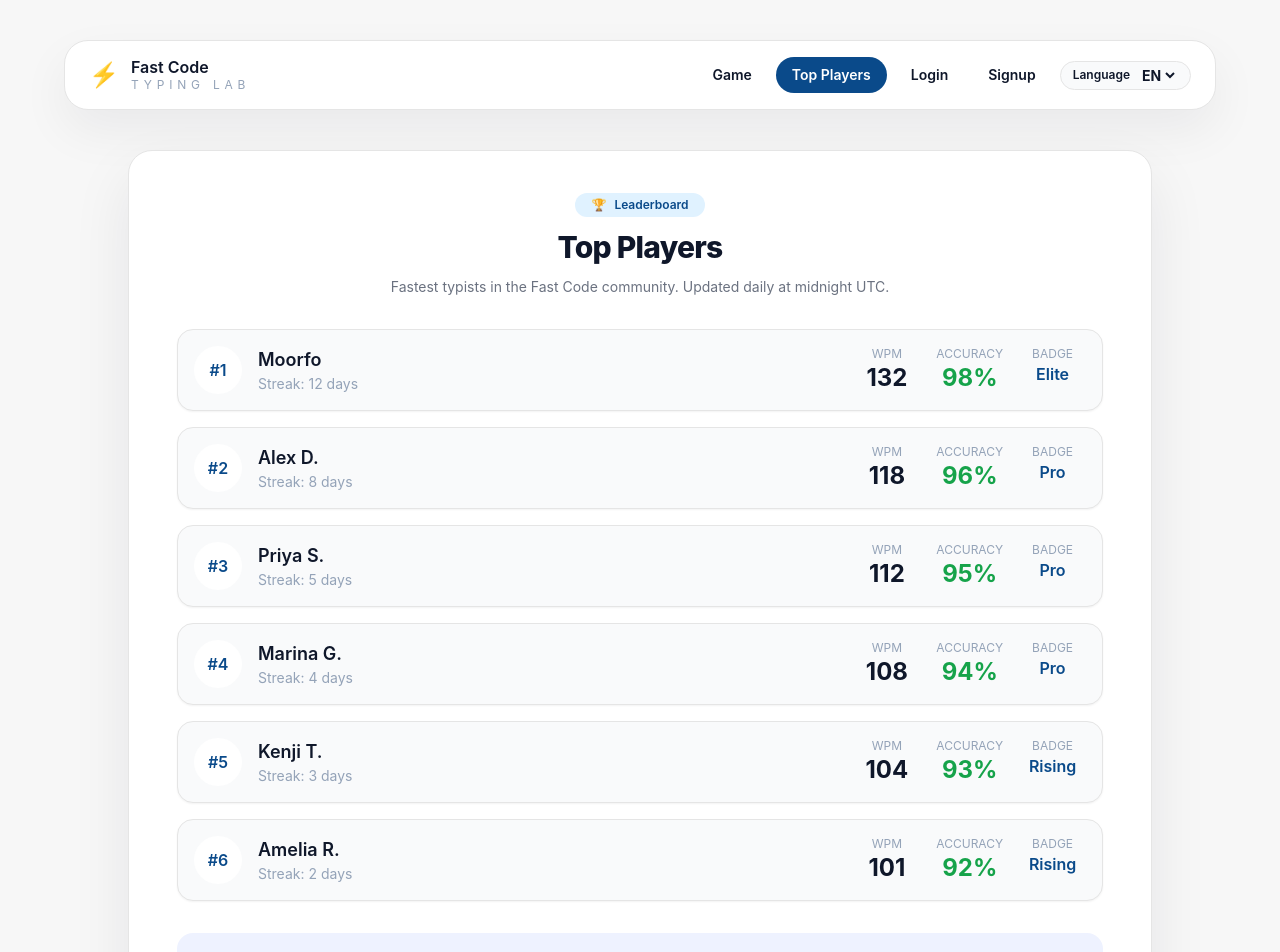
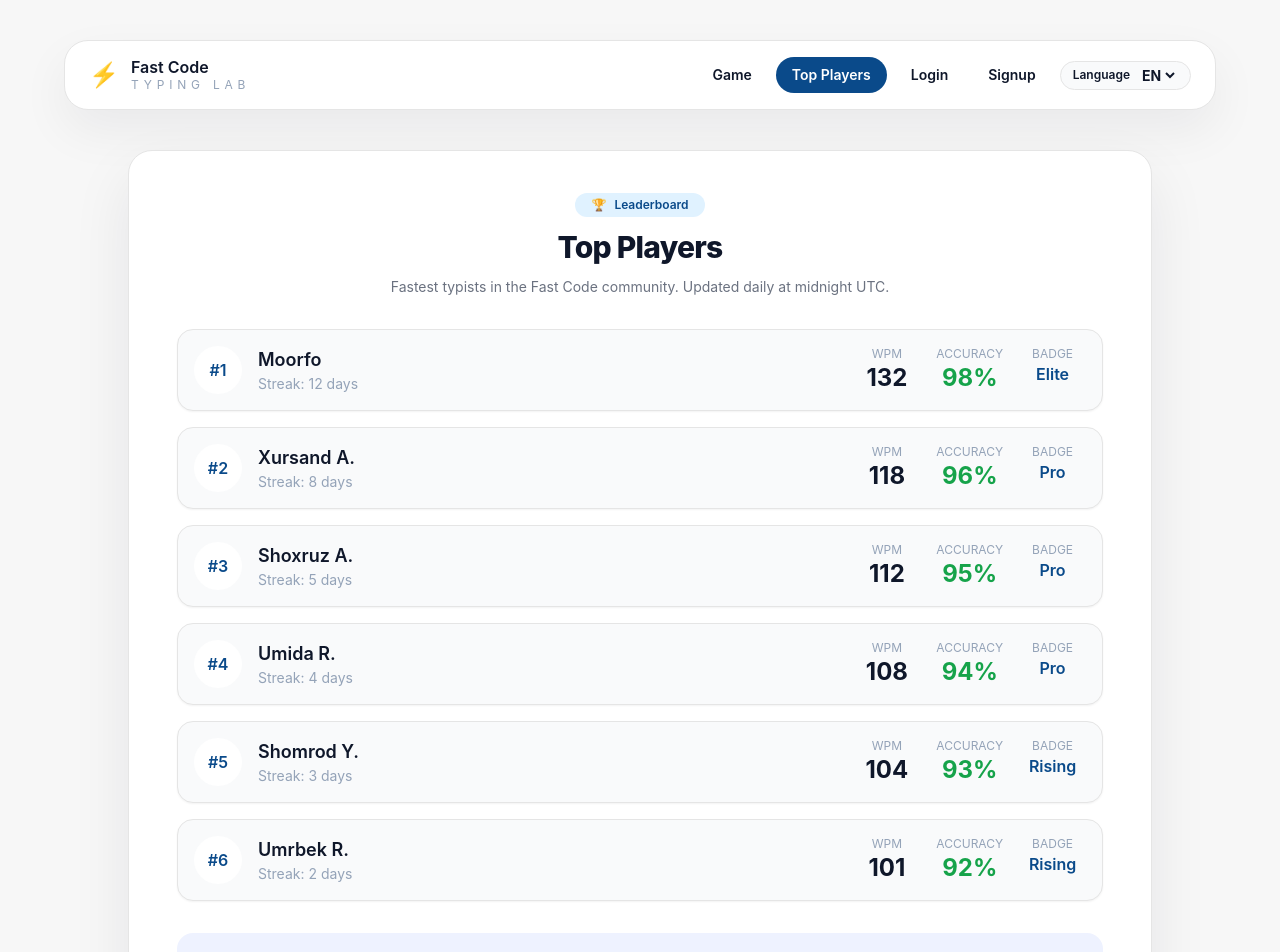
Before and after one commit to QuvonchbekBobojonov/fastcodinggame, a React (Vite) app: page /top-players in a window 1280 px wide. Shown: the top 952 px of the page. Built offline with nearby package versions, Linux system fonts and the light colour scheme.

Commit message:
update top playes names

```diff
--- a/src/features/fastcode/topPlayers.ts
+++ b/src/features/fastcode/topPlayers.ts
@@ -7,9 +7,9 @@ export interface TopPlayer {
 
 export const TOP_PLAYERS: TopPlayer[] = [
   { name: 'Moorfo', wpm: 132, accuracy: 98, streak: '12 days' },
-  { name: 'Alex D.', wpm: 118, accuracy: 96, streak: '8 days' },
-  { name: 'Priya S.', wpm: 112, accuracy: 95, streak: '5 days' },
-  { name: 'Marina G.', wpm: 108, accuracy: 94, streak: '4 days' },
-  { name: 'Kenji T.', wpm: 104, accuracy: 93, streak: '3 days' },
-  { name: 'Amelia R.', wpm: 101, accuracy: 92, streak: '2 days' },
+  { name: 'Xursand A.', wpm: 118, accuracy: 96, streak: '8 days' },
+  { name: 'Shoxruz A.', wpm: 112, accuracy: 95, streak: '5 days' },
+  { name: 'Umida R.', wpm: 108, accuracy: 94, streak: '4 days' },
+  { name: 'Shomrod Y.', wpm: 104, accuracy: 93, streak: '3 days' },
+  { name: 'Umrbek R.', wpm: 101, accuracy: 92, streak: '2 days' },
 ]
```
